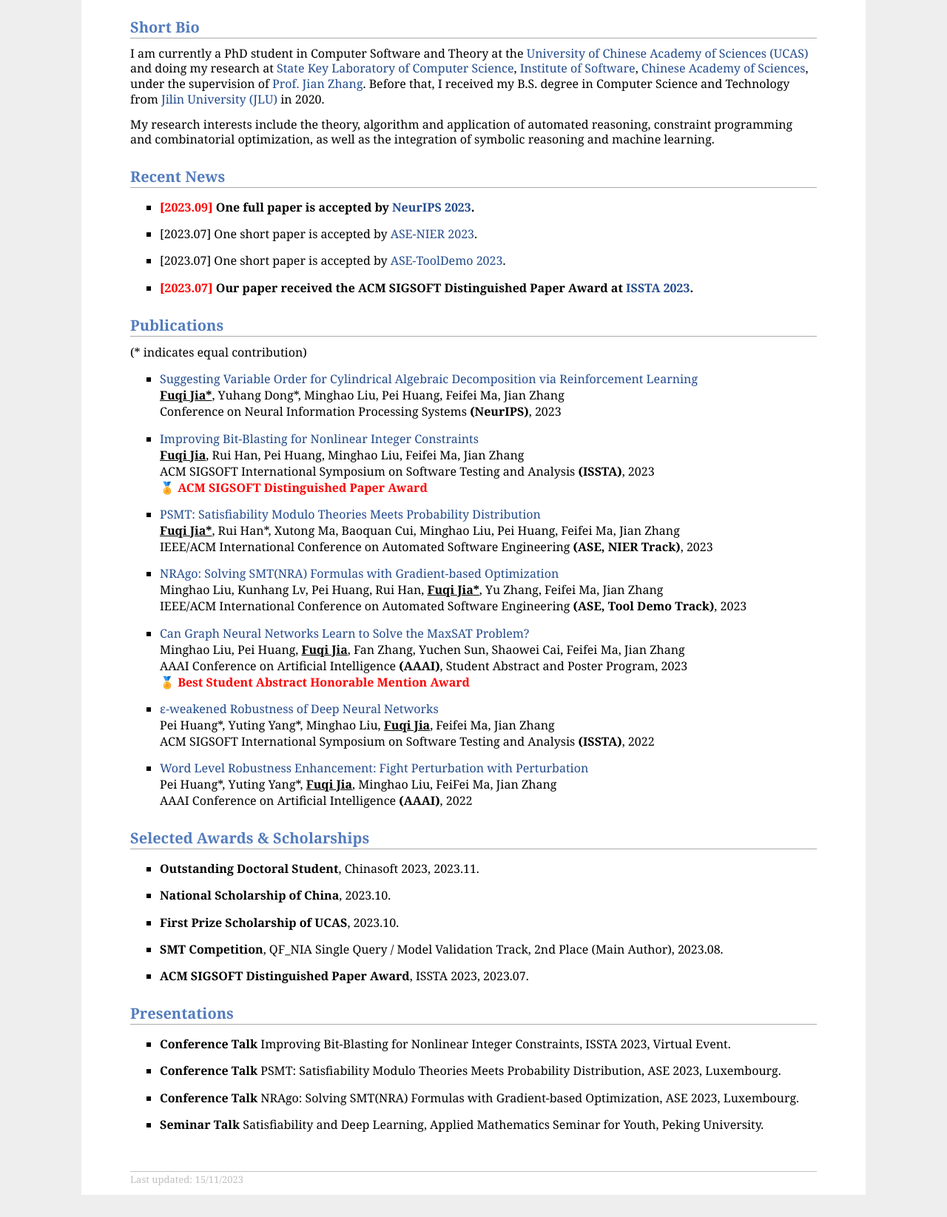
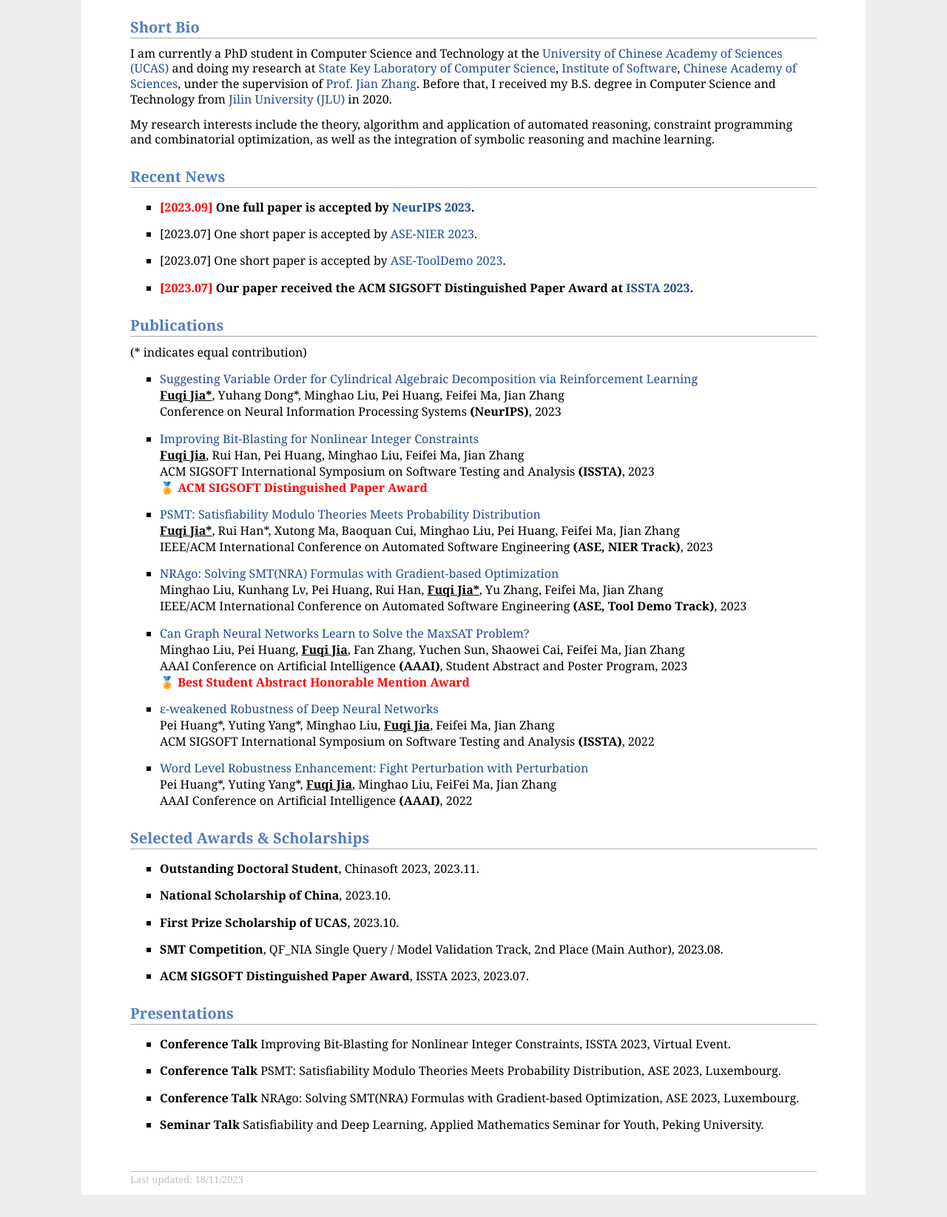
Before and after one commit to fuqi-jia/fuqi-jia.github.io, a plain HTML site: page index.html in a window 1280 px wide. Shown: the part 326-1971 px from the top of the page at 74% size. Drawn offline with Linux system fonts and the light colour scheme.

Commit message:
Update index.html

```diff
--- a/index.html
+++ b/index.html
@@ -37,7 +37,7 @@
 
 <h2>Short Bio</h2>
 <p>
-    I am currently a PhD student in Computer Software and Theory at the <a href="https://www.ucas.ac.cn/">University of Chinese Academy of Sciences (UCAS)</a> and doing my research at <a href="http://lcs.ios.ac.cn/">State Key Laboratory of Computer Science</a>, <a href="http://www.iscas.ac.cn/">Institute of Software</a>, <a href="http://www.cas.ac.cn/">Chinese Academy of Sciences</a>, under the supervision of <a href="http://lcs.ios.ac.cn/~zj/index.html">Prof. Jian Zhang</a>.
+    I am currently a PhD student in Computer Science and Technology at the <a href="https://www.ucas.ac.cn/">University of Chinese Academy of Sciences (UCAS)</a> and doing my research at <a href="http://lcs.ios.ac.cn/">State Key Laboratory of Computer Science</a>, <a href="http://www.iscas.ac.cn/">Institute of Software</a>, <a href="http://www.cas.ac.cn/">Chinese Academy of Sciences</a>, under the supervision of <a href="http://lcs.ios.ac.cn/~zj/index.html">Prof. Jian Zhang</a>.
     Before that, I received my B.S. degree in Computer Science and Technology from <a href="http://global.jlu.edu.cn/">Jilin University (JLU)</a> in 2020.
 </p>
 <p>
@@ -143,7 +143,7 @@
 </ul>  -->
 
 <div id="footer">
-	<div id="footer-text">Last updated: 15/11/2023</div>
+	<div id="footer-text">Last updated: 18/11/2023</div>
 </div>
 
 </body>
```
